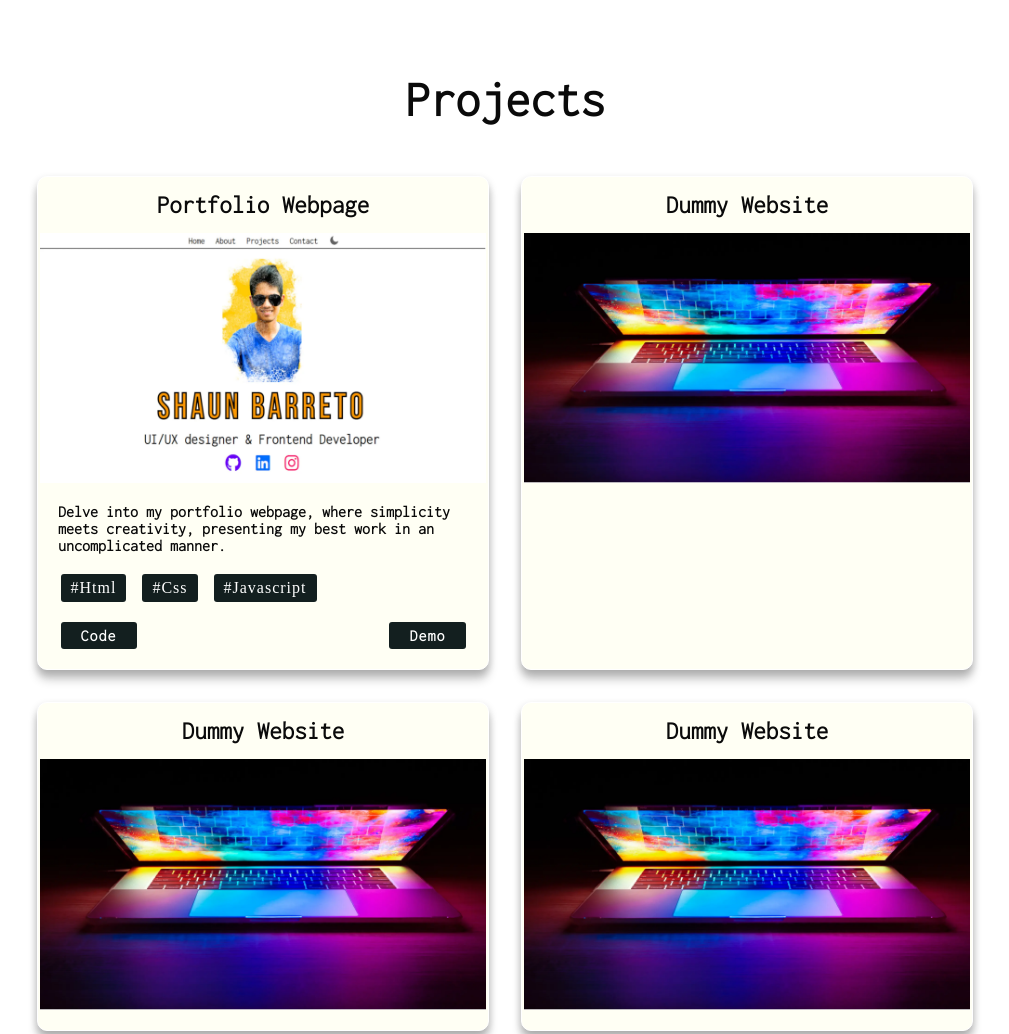
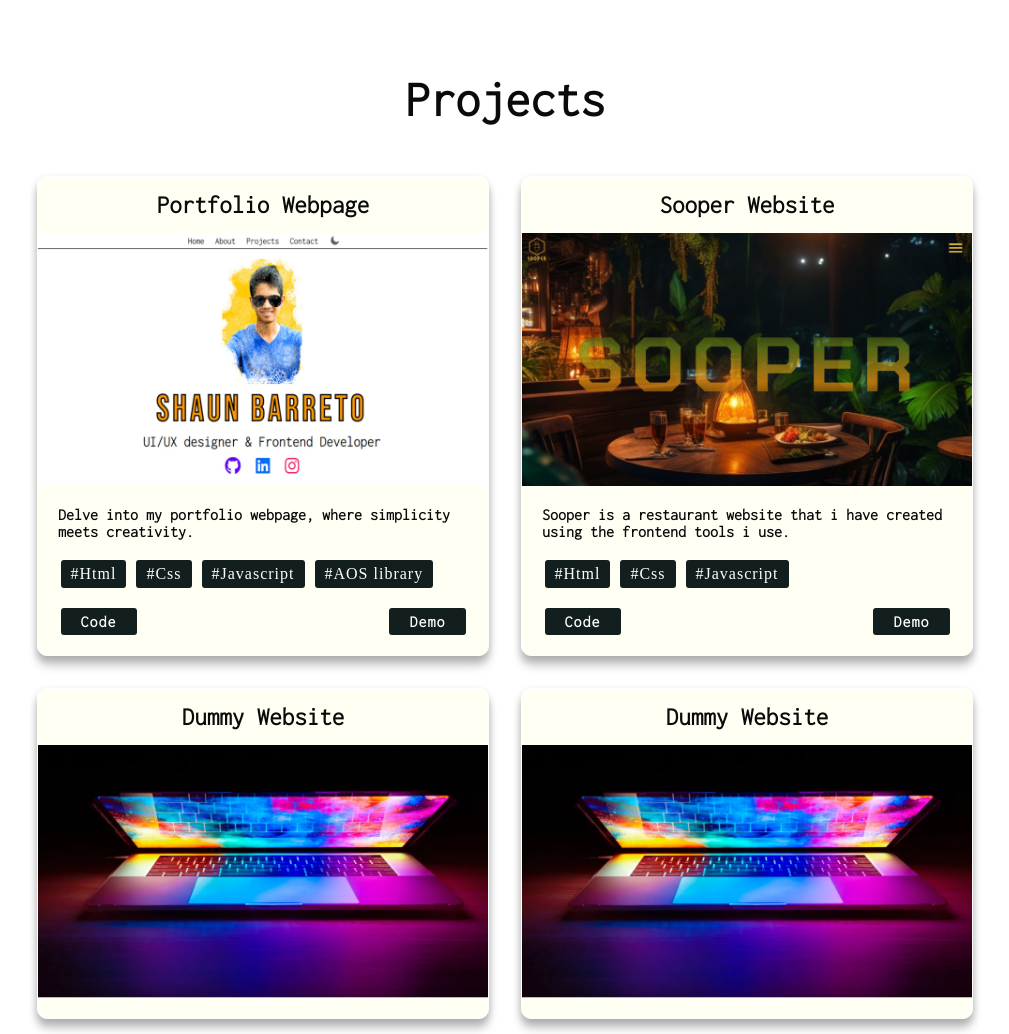
Before and after one commit to OBLIABLO/My-Portfolio, a plain HTML site: page index.html in a window 1280 px wide. Shown: the part 1525-2559 px from the top of the page, without its empty margins (135-1144 px from the left). Drawn offline with nearby package versions, Linux system fonts and the light colour scheme; a web font is replaced by a local one.

Commit message:
updated projects

```diff
--- a/index.html
+++ b/index.html
@@ -127,11 +127,12 @@
             <div class="project-items" data-aos="fade-right" data-aos-duration="1000">
                 <h3 class="project-title">Portfolio Webpage</h3>
                 <img src="images/portfolio.webp" alt="project portfolio website" class="image-1">
-                <p class="portfolio-content">Delve into my portfolio webpage, where simplicity meets creativity, presenting my best work in an uncomplicated manner.</p>
+                <p class="portfolio-content">Delve into my portfolio webpage, where simplicity meets creativity.</p>
                 <div class="portfolio-container">
                     <div class="language-tabs">#Html</div>
                     <div class="language-tabs">#Css</div>
                     <div class="language-tabs">#Javascript</div>
+                    <div class="language-tabs">#AOS library</div>
                 </div>
                 <div class="demo-container">
                     <a href="https://github.com/shaun-j-barreto/My-Portfolio" target="_blank" class="link-to"><div class="links">Code</div></a>
@@ -139,9 +140,18 @@
                 </div>
             </div>
             <div class="project-items" data-aos="fade-left" data-aos-duration="1000">
-                <h3 class="project-title">Dummy Website</h3>
-                <img src="images/dummy.webp" alt="project portfolio website" class="image-1">
-
+                <h3 class="project-title">Sooper Website</h3>
+                <img src="images/sooper.webp" alt="project portfolio website" class="image-1">
+                <p class="portfolio-content">Sooper is a restaurant website that i have created using the frontend tools i use.</p>
+                <div class="portfolio-container">
+                    <div class="language-tabs">#Html</div>
+                    <div class="language-tabs">#Css</div>
+                    <div class="language-tabs">#Javascript</div>
+                </div>
+                <div class="demo-container">
+                    <a href="https://github.com/shaun-j-barreto/Sooper-Restaurant" target="_blank" class="link-to"><div class="links">Code</div></a>
+                    <a href="https://shaun-j-barreto.github.io/Sooper-Restaurant/index.html" target="_blank" class="link-to"><div class="links">Demo</div></a>
+                </div>
             </div>
             <div class="project-items" data-aos="fade-right" data-aos-duration="1000">
                 <h3 class="project-title">Dummy Website</h3>
--- a/style.css
+++ b/style.css
@@ -324,7 +324,7 @@ span{
 }
 .image-1{
     max-height: 100%;
-    max-width: 99%;
+    max-width: 100%;
     display: block;
     margin: 0 auto;
 }
@@ -349,7 +349,8 @@ span{
     display: flex;
     flex-direction: row;
     align-items: start;
-    gap: 1em;
+    /* justify-content: space-between; */
+    gap: 10px;
     flex-wrap: wrap;
 }
 .language-tabs{
```
Also changed, not shown: images/sooper.webp (added).
